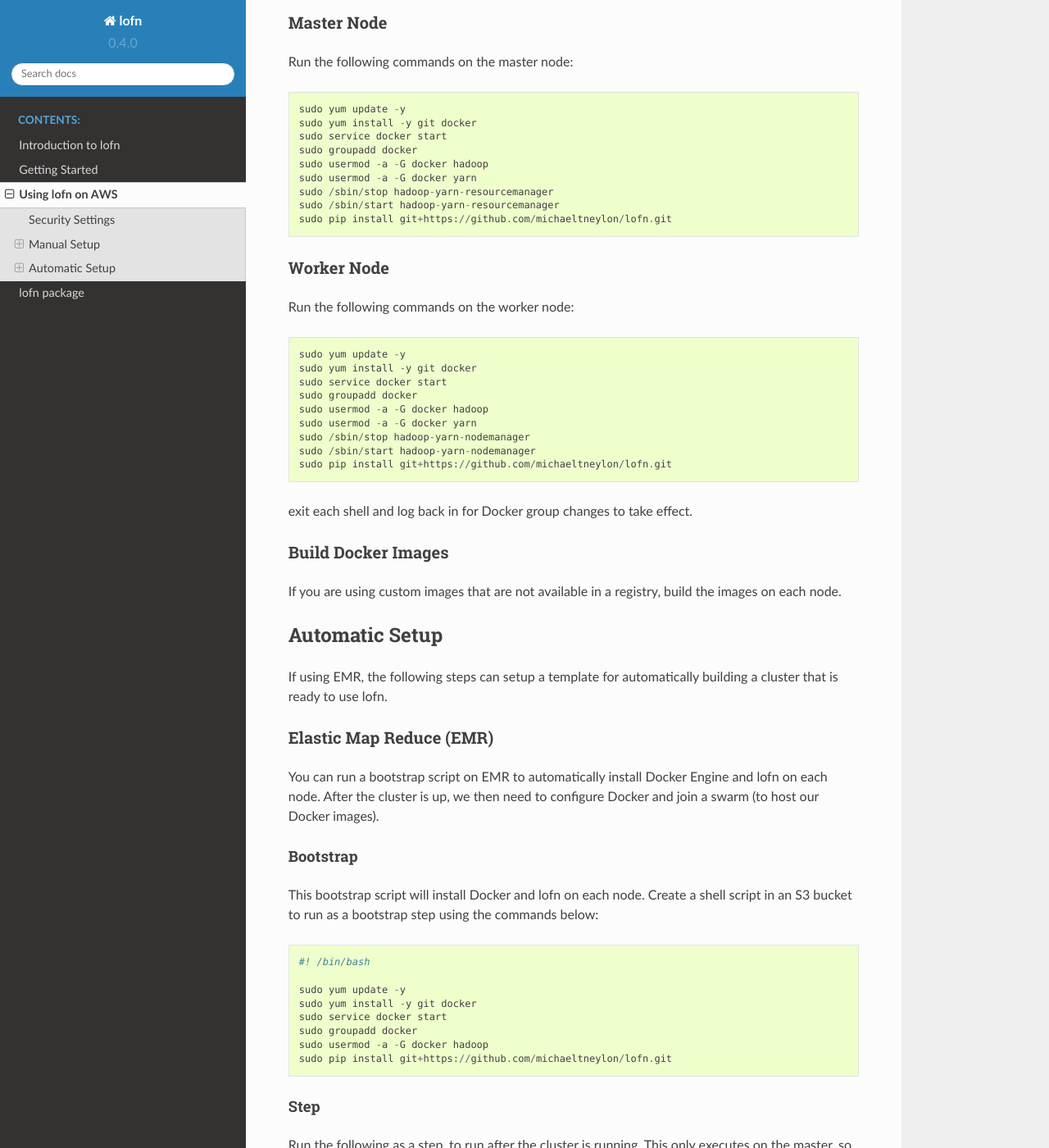
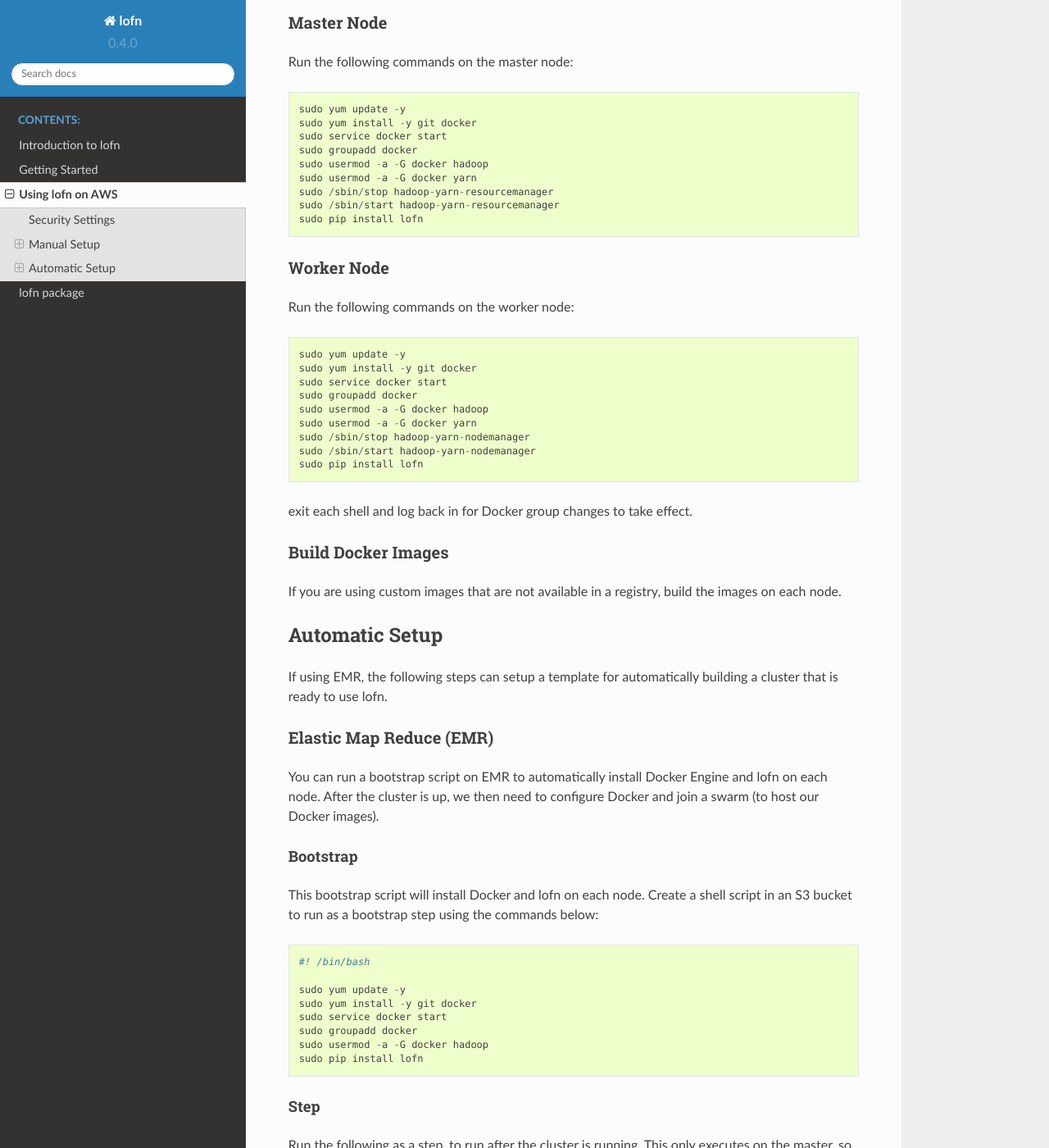
Before and after one commit to michaeltneylon/lofn, a Sphinx documentation site: the page built from docs/lofn_on_amazon.md, in a window 1280 px wide and 1400 px high, scrolled down 522 px. Shown: the whole window at 82% size. Built offline with Sphinx 7.4.7 and the Read the Docs theme 2.0.0, drawn with Linux system fonts in a browser that asks for light colours.

Commit message:
update pip install info
now on pypi, can install directly with pip

````diff
--- a/docs/lofn_on_amazon.md
+++ b/docs/lofn_on_amazon.md
@@ -28,7 +28,7 @@ sudo usermod -a -G docker hadoop
 sudo usermod -a -G docker yarn
 sudo /sbin/stop hadoop-yarn-resourcemanager
 sudo /sbin/start hadoop-yarn-resourcemanager
-sudo pip install git+https://github.com/michaeltneylon/lofn.git
+sudo pip install lofn
 ```
 
 #### Worker Node
@@ -44,7 +44,7 @@ sudo usermod -a -G docker hadoop
 sudo usermod -a -G docker yarn
 sudo /sbin/stop hadoop-yarn-nodemanager
 sudo /sbin/start hadoop-yarn-nodemanager
-sudo pip install git+https://github.com/michaeltneylon/lofn.git
+sudo pip install lofn
 ```
 
 exit each shell and log back in for Docker group changes to take effect.
@@ -77,7 +77,7 @@ sudo yum install -y git docker
 sudo service docker start
 sudo groupadd docker
 sudo usermod -a -G docker hadoop
-sudo pip install git+https://github.com/michaeltneylon/lofn.git
+sudo pip install lofn
 ```
 
 ##### Step
````
Also changed, not shown: other parts of docs/lofn_on_amazon.md (+1 -1 lines), docs/getting_started.md (+2 -2 lines).
